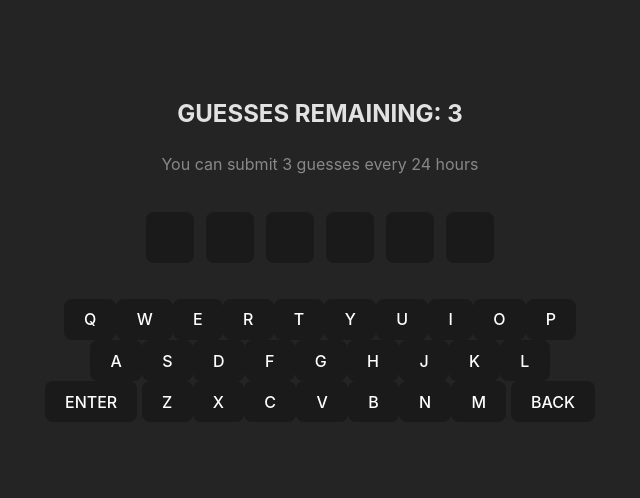
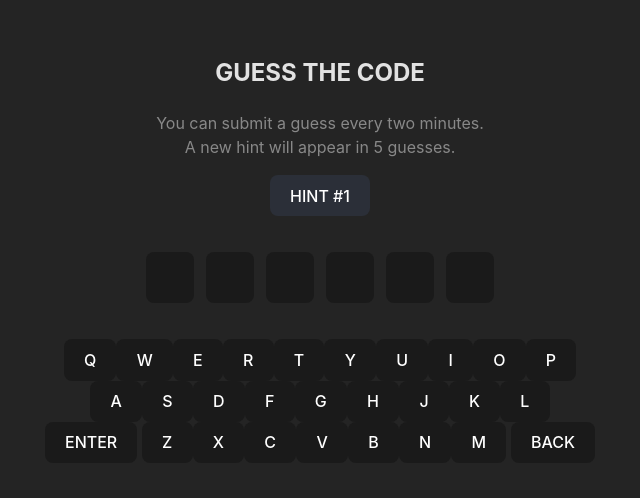
Before and after one commit to robertgodfrey/gift, a website built with Vite: page index.html in a window 1280 px wide. Shown: the part 151-649 px from the top of the page, without its empty margins (320-960 px from the left). Built offline with nearby package versions, Linux system fonts and the light colour scheme.

Commit message:
Add some "hints"

```diff
--- a/index.html
+++ b/index.html
@@ -7,6 +7,7 @@
     <title>Srivalai Code</title>
   </head>
   <body>
+    <div id="hint_01" hidden>https://i.imgur.com/DuOQtfG.mp4</div>
     <div id="app"></div>
     <script type="module" src="/main.js"></script>
   </body>
--- a/main.js
+++ b/main.js
@@ -1,10 +1,9 @@
-import './style.css'
-//import hint from '/hint.jpg'
+import './style.css';
 
+const correctCode = 'NULPWE';
 const topKeys = ['Q', 'W', 'E', 'R', 'T', 'Y', 'U', 'I', 'O', 'P'];
 const middleKeys = ['A', 'S', 'D', 'F', 'G', 'H', 'J', 'K', 'L'];
 const bottomKeys = ['Z', 'X', 'C', 'V', 'B', 'N', 'M'];
-
 const guessChars = [];
 
 function refreshGuesses() {
@@ -21,9 +20,10 @@ function pushKey(key) {
 
 document.querySelector('#app').innerHTML = `
   <div>
-    <h2>GUESSES REMAINING: 3</h2>
-    <p class="read-the-docs">You can submit 3 guesses every 24 hours</p>
+    <h2>GUESS THE CODE</h2>
+    <p class="read-the-docs">You can submit a guess every two minutes.<br/>A new hint will appear in 5 guesses.</p>
     <!-- <img src="" alt="Hint" style="width: 50%; border-radius: 15px;" /> -->
+    <button class="hint-btn">HINT #1</button>
     <div class="guess-row">
         <div class="guess-box"> </div>
         <div class="guess-box"> </div>
--- a/style.css
+++ b/style.css
@@ -64,9 +64,21 @@ button {
 button:hover {
   background-color: #1f1f1f;
 }
-button:focus,
-button:focus-visible {
-  outline: 4px auto -webkit-focus-ring-color;
+
+.hint-btn {
+  border-radius: 8px;
+  border: 1px solid transparent;
+  padding: 0.6em 1.2em;
+  font-size: 1em;
+  font-weight: 500;
+  font-family: inherit;
+  background-color: #2b2f38;
+  cursor: pointer;
+  transition: 0.25s;
+}
+
+button:hover {
+  background-color: #3e434f;
 }
 
 .guess-row {
```
Also changed, not shown: hint1.html (added, +14 -0 lines).
